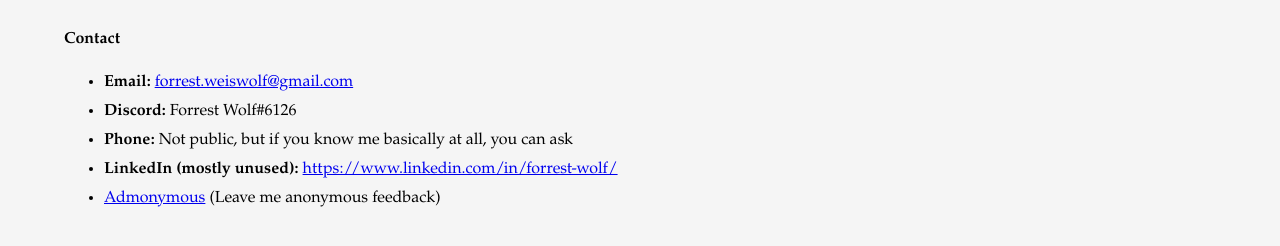
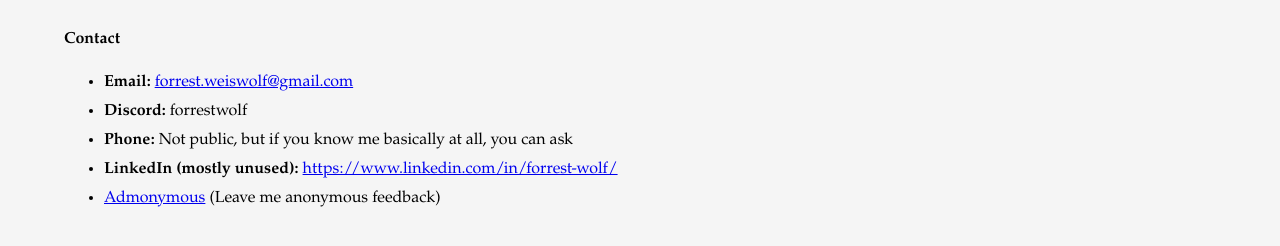
Before and after one commit to ForrestWeiswolf/forrestweiswolf.github.io, a Jekyll site: the page built from about.html, in a window 1280 px wide. Shown: the part 144-390 px from the top of the page. Built offline with Jekyll 4.4.1, drawn with Linux system fonts in a browser that asks for light colours.

Commit message:
Update discord username

```diff
--- a/about.html
+++ b/about.html
@@ -14,7 +14,7 @@ title: About
       <b>Email: </b><a href="mailto:Forrest.Weiswolf@gmail.com">forrest.weiswolf@gmail.com</a>
     </li>
     <li>
-      <b>Discord: </b>Forrest Wolf#6126
+      <b>Discord: </b>forrestwolf
     </li>
     <li>
       <b>Phone: </b>Not public, but if you know me basically at all, you can ask
```
